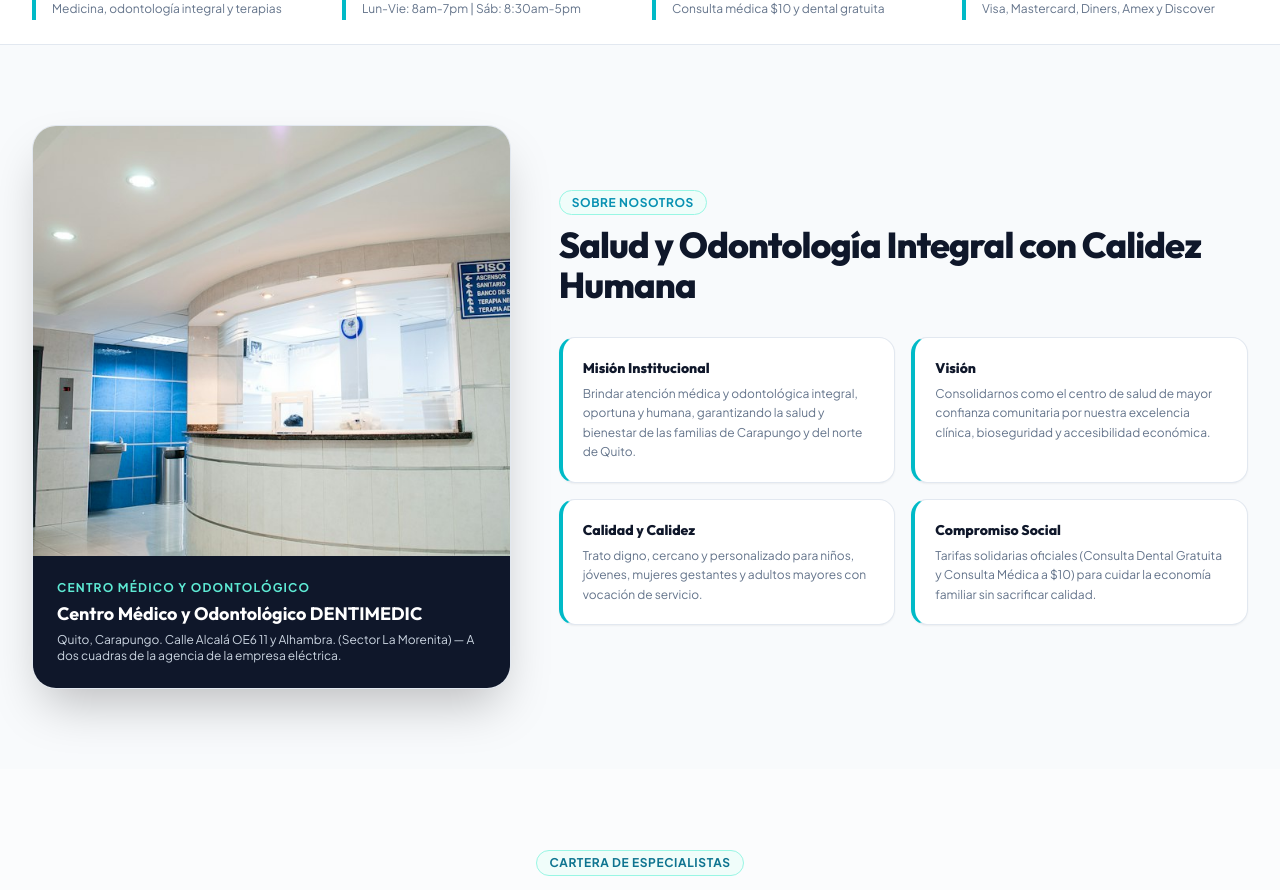
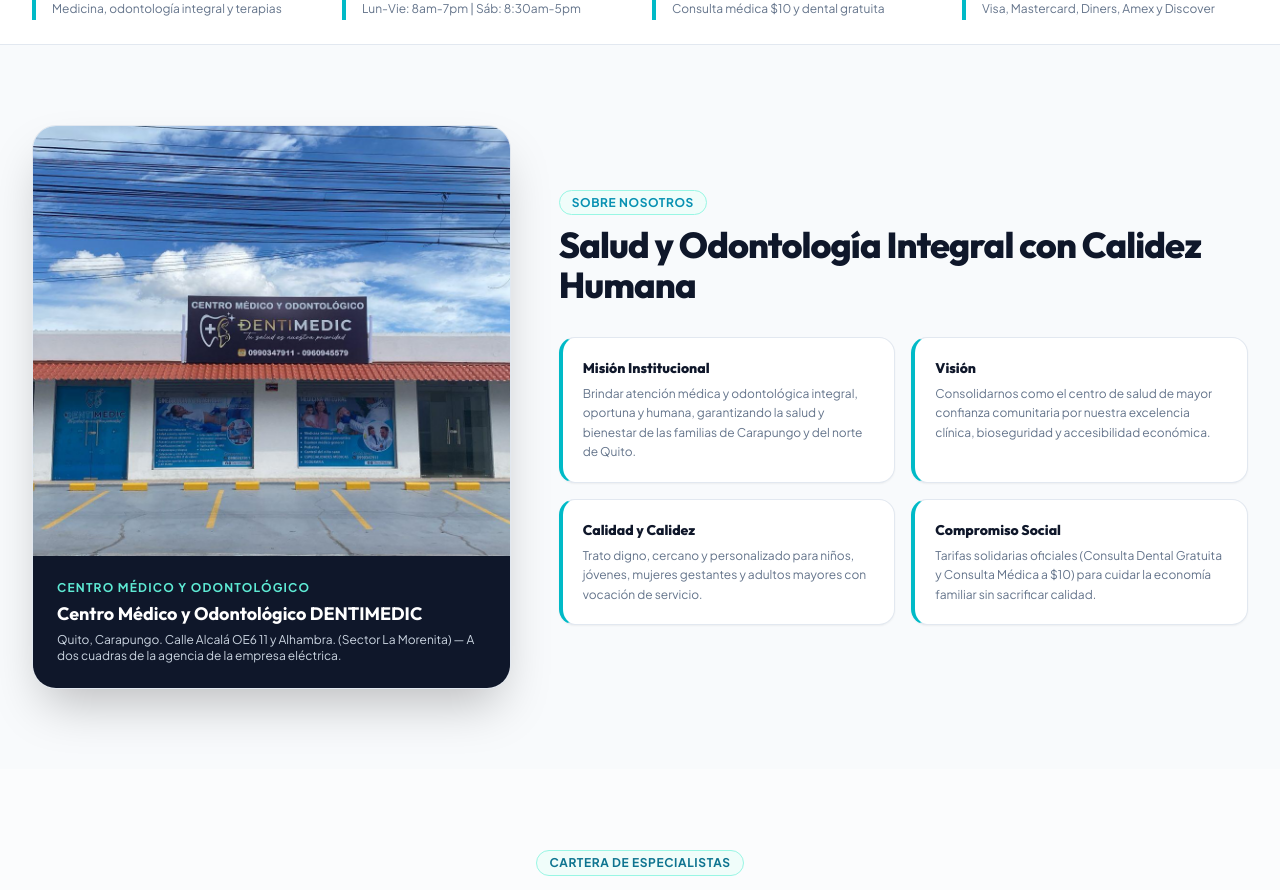
Before and after one commit to JhonatanJAC/landing-page-sistemamedico, a React (Vite) app: page / in a window 1280 px wide. Shown: the part 857-1747 px from the top of the page. Built offline with nearby package versions, Linux system fonts and the light colour scheme.

Commit message:
feat: actualizar imagen institucional de Nosotros por centromedico.jpeg

```diff
--- a/src/components/About.jsx
+++ b/src/components/About.jsx
@@ -31,8 +31,8 @@ export default function About() {
           <div className="lg:col-span-5 relative">
             <div className="rounded-3xl overflow-hidden shadow-2xl border border-slate-200 bg-white">
               <img
-                src="/assets/facilities/medical_consultation.jpg"
-                alt="Consultorio médico de DENTIMEDIC"
+                src="/assets/centromedico.jpeg"
+                alt="Centro Médico y Odontológico DENTIMEDIC"
                 className="w-full h-[430px] object-cover"
               />
               <div className="p-6 bg-slate-900 text-white">
```
Also changed, not shown: assets/centromedico.jpeg (added), public/assets/centromedico.jpeg (added).
